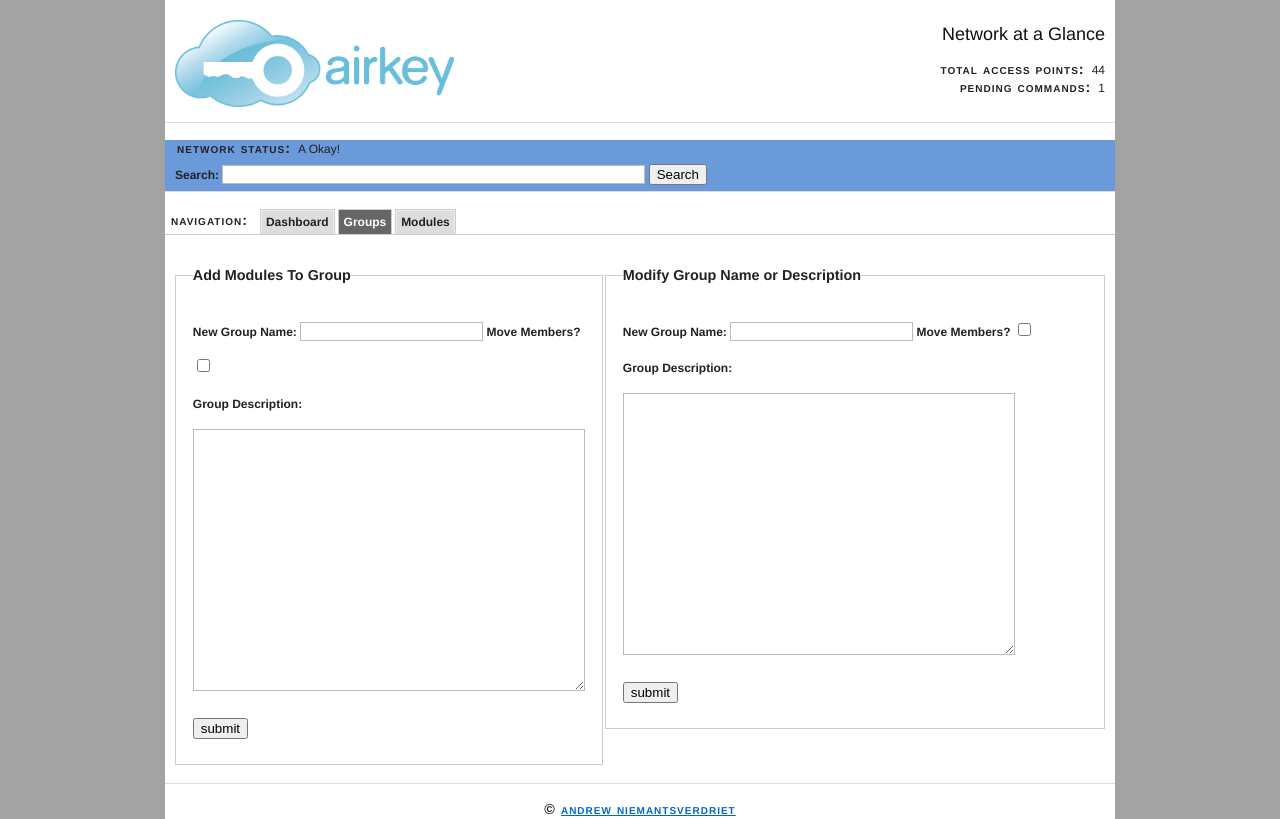
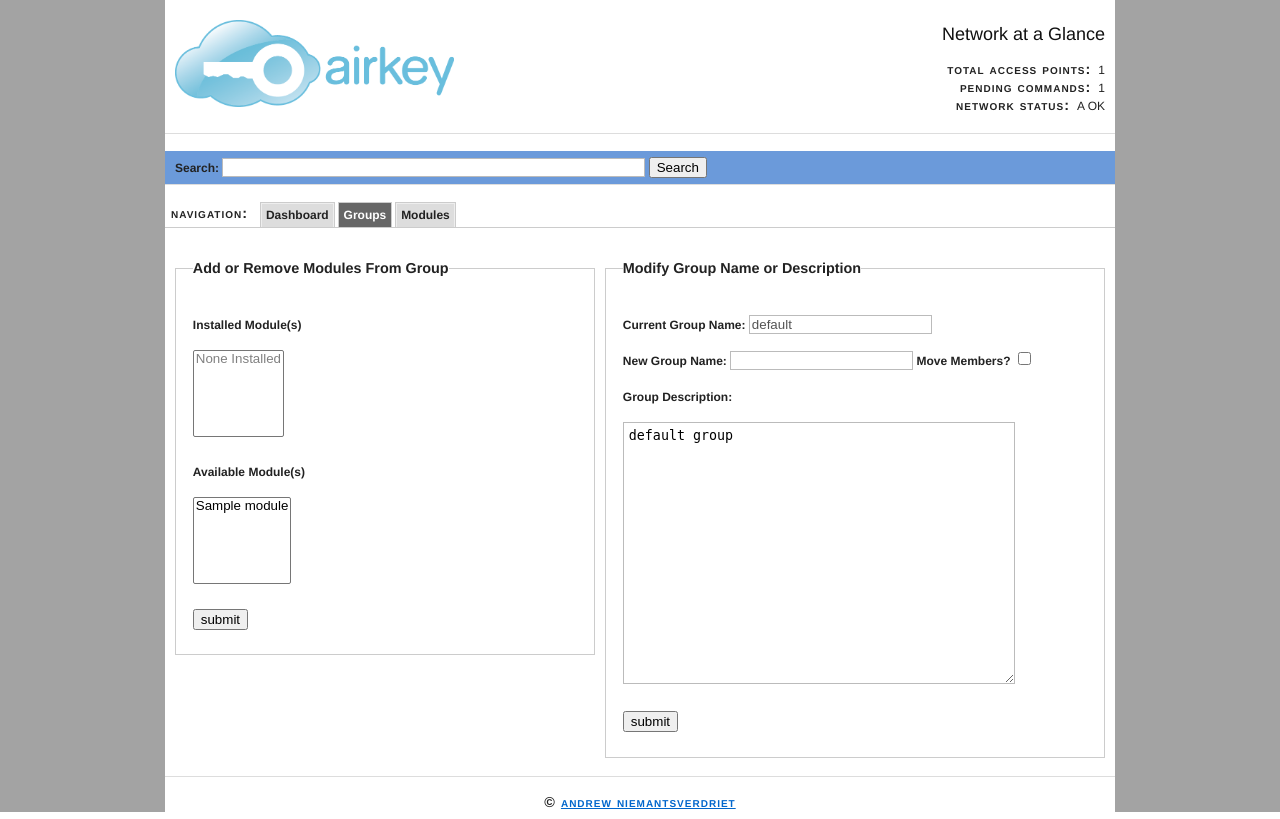
Before and after one commit to kaptk2/AirKey, a CodeIgniter app: page /group/editGroup/default in a window 1280 px wide. Run offline with CodeIgniter, Linux system fonts and the light colour scheme; tables that the repository leaves empty hold one stand-in row (values such as "Sample post").

Commit message:
Added Pageination and showed the active AP count

```diff
--- a/application/controllers/group.php
+++ b/application/controllers/group.php
@@ -3,12 +3,15 @@
 	{
 		function index()
 		{
-			$menu['totalAP'] = "44";
+			$this->load->model('group_model');
+			$this->load->model('ap_model');
+
+			$menu['total_AP'] = $this->ap_model->activeAPCount();
 			$menu['pending'] = "1";
-			$menu['pageName'] = "group";
+			$menu['page_name'] = "group";
+			$menu['network_status'] = "A OK"; //TODO
 
-			$this->load->model('group_model');
-			$data['currentGroups'] = $this->group_model->showGroups();
+			$data['current_groups'] = $this->group_model->showGroups();
 
 			// Build Groups Page
 			$this->load->view('header_view');
@@ -19,13 +22,19 @@
 
 		function editGroup($group_name)
 		{
-			$menu['totalAP'] = "44";
+			$this->load->model('modules_model');
+			$this->load->model('group_model');
+			$this->load->model('ap_model');
+
+			$menu['total_AP'] = $this->ap_model->activeAPCount();
 			$menu['pending'] = "1";
-			$menu['pageName'] = "group";
+			$menu['page_name'] = "group";
+			$menu['network_status'] = "A OK"; //TODO
 
-			//$this->load->model('group_model');
-			//$data['currentGroups'] = $this->group_model->showGroups();
 			$data['group_name'] = $group_name;
+			$data['all_modules'] = $this->modules_model->showModules();
+			$data['installed_modules'] = $this->modules_model->getModules($group_name);
+			$data['group_desc'] = $this->group_model->getGroupDescription($group_name);
 
 			// Build Groups Page
 			$this->load->view('header_view');
@@ -110,5 +119,41 @@
 				redirect('group');
 			}
 		}
+
+		function editModules()
+		{
+			// function that add and removes modules from groups
+			$this->load->model('modules_model');
+			if ($_POST) //make sure that data has been posted
+			{
+				// Initalize and sanatize variables
+				$group_name = $this->input->post('group_name');
+				$group_name = $this->security->xss_clean($group_name);
+
+				$remove_modules = $this->input->post('installed_modules');
+				$add_modules = $this->input->post('new_modules');
+
+				// Remove Selected Modules
+				if (!empty($remove_modules))
+				{
+					foreach ($remove_modules as $remove_module)
+					{
+						$remove_module = $this->security->xss_clean($remove_module);
+						$this->modules_model->removeModule($group_name, $remove_module);
+					}
+				}
+
+				// Add Selected Modules
+				if (!empty($add_modules))
+				{
+					foreach ($add_modules as $add_module)
+					{
+						$add_module = $this->security->xss_clean($add_module);
+						$this->modules_model->addModule($group_name, $add_module);
+					}
+				}
+				redirect('group/editGroup/'.$group_name);
+			}
+		}
 	}
 ?>
--- a/application/models/ap_model.php
+++ b/application/models/ap_model.php
@@ -59,15 +59,14 @@ class ap_model extends CI_Model
 			$this->db->delete('ap', array('mac' => $mac));
 		}
 
-	function showActiveAP()
+		function showActiveAP($num, $offset)
 		{
 			// Show all AP's who are active
 			$this->db->select('*');
 			$this->db->where('is_active', '1');
-		$this->db->from('ap');
 			$this->db->join('associates', 'associates.mac = ap.mac');
 			$this->db->join('heartbeat', 'heartbeat.mac = ap.mac');
-		$active = $this->db->get();
+			$active = $this->db->get('ap', $num, $offset);
 			return $active->result();
 		}
 
@@ -133,5 +132,16 @@ class ap_model extends CI_Model
 			$apUpdate = $this->db->update('ap', $updateAPlocation);
 			return $apUpdate;
 		}
+
+		function activeAPCount()
+		{
+			// Show all AP's who are active
+			$this->db->select('*');
+			$this->db->where('is_active', '1');
+			$this->db->from('ap');
+			$this->db->join('associates', 'associates.mac = ap.mac');
+			$this->db->join('heartbeat', 'heartbeat.mac = ap.mac');
+			return $this->db->count_all_results();
+		}
 	}
 ?>
--- a/application/models/group_model.php
+++ b/application/models/group_model.php
@@ -64,5 +64,11 @@ class group_model extends CI_Model
 		$memberUpdate = $this->db->update('associates', $updateMemberInsert);
 		return $memberUpdate;
 	}
+
+	function getGroupDescription($group_name)
+	{
+		$query = $this->db->get_where('groups', array('group_name' => $group_name));
+		return $query->row();
+	}
 }
 ?>
--- /dev/null
+++ b/application/models/modules_model.php
@@ -0,0 +1,37 @@
+<?php
+
+class Modules_model extends CI_Model
+{
+	function showModules()
+	{
+		// Return all of the modules currently installed
+		$query = $this->db->get('modules');
+		return $query->result();
+	}
+
+	function getModules($group_name)
+	{
+		// Get the modules associated with a group
+		$query = $this->db->get_where('loads', array('group_name' => $group_name));
+		return $query->result();
+	}
+
+	function removeModule($group_name, $module_name)
+	{
+		// Delete the module associated with a group
+		$query = $this->db->delete('loads', array('group_name' => $group_name, 'module_name' => $module_name));
+		return true;
+	}
+
+	function addModule($group_name, $module_name)
+	{
+		// Add a module to a group
+		$newModuleInsert = array(
+			'group_name' => $group_name,
+			'module_name' => $module_name
+		);
+		$moduleInsert = $this->db->insert('loads', $newModuleInsert);
+		return $moduleInsert;
+	}
+}
+?>
--- a/application/views/editGroup_view.php
+++ b/application/views/editGroup_view.php
@@ -2,19 +2,39 @@
 <div class='container'>
 	<div id='contentLeft'>
 		<?php
-			$attributes = array('id' => 'updateGroup', 'class' => 'inline');
-			echo form_open('group/updateGroup', $attributes);
+			$attributes = array('id' => 'editModules', 'class' => 'inline');
+			echo form_open('group/editModules', $attributes);
 		?>
 			<fieldset>
-				<legend>Add Modules To Group</legend>
-				<input type="hidden" name="current_group" value="<?php echo $group_name?>">
-				<label for="new_group">New Group Name: </label>
-				<input type="text" name="new_group">
-				<label for="moveMembers">Move Members? </label>
-				<input type="checkbox" name="moveMembers" value="true">
+				<legend>Add or Remove Modules From Group</legend>
+				<input type="hidden" name="group_name" value="<?php echo $group_name?>">
+				<label for="installed_modules">Installed Module(s)</label><br>
+				<select name="installed_modules[]" id="select-from" multiple size="5">
+					<?php
+						if(empty($installed_modules))
+						{
+							echo '<option disabled="disabled" value="None">None Installed</option>';
+						}
+						else
+						{
+							foreach($installed_modules as $module)
+							{
+								echo '<option value="'.$module->module_name.'">'.$module->module_name.'</option>';
+							}
+						}
+					?>
+				</select>
 				<br>
-				<label for="group_desc">Group Description: </label><br>
-				<textarea name="group_desc"></textarea>
+
+				<label for="new_modules">Available Module(s)</label><br>
+				<select name="new_modules[]" id="select-to" multiple size="5">
+					<?php
+						foreach($all_modules as $module)
+						{
+							echo '<option value="'.$module->module_name.'">'.$module->module_name.'</option>';
+						}
+					?>
+				</select>
 				<p><input type="submit" value="submit"></p>
 			</fieldset>
 		</form>
@@ -26,14 +46,17 @@
 		?>
 			<fieldset>
 				<legend>Modify Group Name or Description</legend>
-				<input type="hidden" name="current_group" value="<?php echo $group_name?>">
+				<input type="hidden" name="current_group" value="<?php echo $group_name; ?>">
+				<label for="current_group">Current Group Name: </label>
+				<input type="text" disabled="disabled" name="current_group" value="<?php echo $group_name; ?>">
+				<br>
 				<label for="new_group">New Group Name: </label>
 				<input type="text" name="new_group">
 				<label for="moveMembers">Move Members? </label>
 				<input type="checkbox" name="moveMembers" value="true">
 				<br>
 				<label for="group_desc">Group Description: </label><br>
-				<textarea name="group_desc"></textarea>
+				<textarea name="group_desc"><?php echo $group_desc->group_description; ?></textarea>
 				<p><input type="submit" value="submit"></p>
 			</fieldset>
 		</form>
--- a/application/views/group_view.php
+++ b/application/views/group_view.php
@@ -10,7 +10,7 @@
 				</tr>
 				<?php
 					$odd = true;
-					foreach($currentGroups as $row)
+					foreach($current_groups as $row)
 					{
 						print '<tr'.(($odd = !$odd)?' class="tr_alt"':'').'>'; // alternate row colors on table rows
 						print '<td><a href="'.site_url("group/editGroup/".$row->group_name).'">'.$row->group_name.'</td>';
--- a/application/views/menu_view.php
+++ b/application/views/menu_view.php
@@ -6,17 +6,15 @@
 			<div id='networkStats'>
 				<h3>Network at a Glance</h3>
 				<p>
-					<span class="caps">Total Access Points: </span><?php echo $totalAP; ?><br/>
-					<span class="caps">Pending Commands: </span><?php echo $pending; ?>
+					<span class="caps">Total Access Points: </span><?php echo $total_AP; ?><br/>
+					<span class="caps">Pending Commands: </span><?php echo $pending; ?><br />
+					<span class="caps">Network Status: </span><?php echo $network_status; ?>
 				</p>
 			</div>
 			<hr />
 		</div>
 		<div class='container'>
 			<div id='statusBar'>
-				<div id="status">
-					<span class="caps">Network Status: </span>A Okay!
-				</div>
 				<div id="search">
 					<form method="post" action="<?php echo site_url('search'); //TODO?>">
 						<label for="search">Search: </label>
@@ -32,9 +30,9 @@
 			<ul class='tabs'>
 				<li class='label'><span class="caps">Navigation:</span></li>
 				<?php // Build Menu class selected
-					$manage = ($pageName === 'manage'?"selected":"");
-					$group = ($pageName === 'group'?"selected":"");
-					$modules = ($pageName === 'modules'?"selected":"");
+					$manage = ($page_name === 'manage'?"selected":"");
+					$group = ($page_name === 'group'?"selected":"");
+					$modules = ($page_name === 'modules'?"selected":"");
 				?>
 				<li>
 					<a href="<?php echo site_url('manage'); ?>" class="<?php echo $manage; ?>">Dashboard</a>
```
Also changed, not shown: application/controllers/manage.php (+19 -14 lines), application/models/modules/modules_model.php (deleted, +0 -103 lines), application/views/dashboard_view.php (+2 -7 lines). Lines whose indentation alone changed are shown as unchanged.
